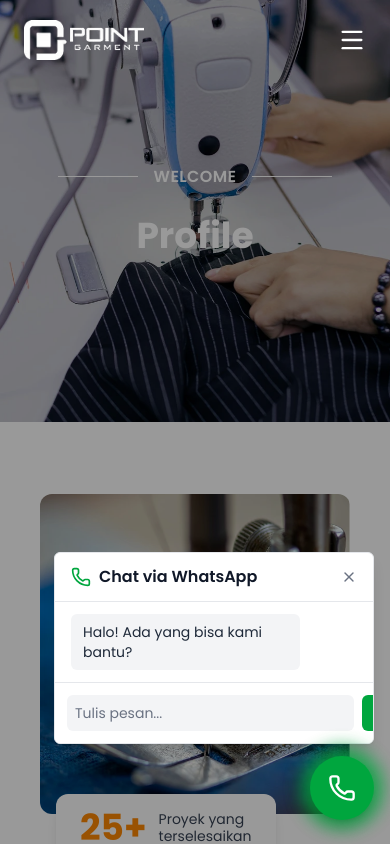
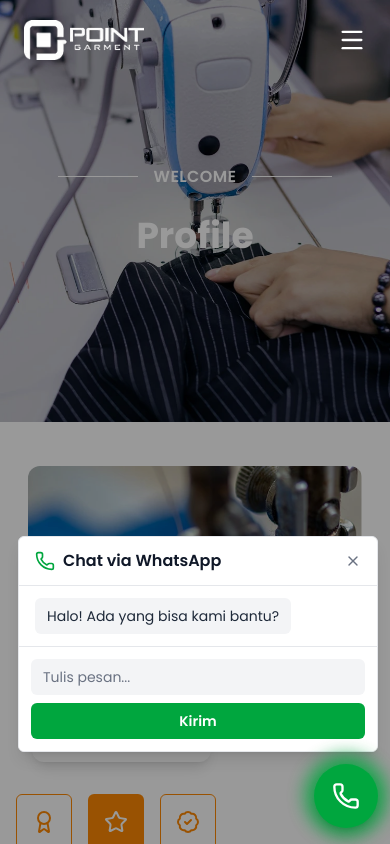
Before and after one commit to Zhacksdev/PointGarment-website, a Next.js app: page /profile in a window 390 px wide. Both pictures are taken after a click on the button 342 px from the left and 788 px from the top of the page. Shown: the top 844 px of the page. Built offline with nearby package versions, Linux system fonts and the light colour scheme.

Commit message:
add some fixing

```diff
--- a/app/home/component/MyProduct.tsx
+++ b/app/home/component/MyProduct.tsx
@@ -1,6 +1,6 @@
 "use client";
 
-import Image from "next/image";
+import Image, { StaticImageData } from "next/image";
 import { Swiper, SwiperSlide } from "swiper/react";
 import "swiper/css";
 
@@ -8,17 +8,28 @@ import jaketImg from "../asset/jacket-poingarment.webp";
 import kaosImg from "../asset/tshirt-poingarment.webp";
 import poloImg from "../asset/polo-poingarment.webp";
 
-const products = [
-  { name: "Jaket", image: jaketImg },
-  { name: "Kaos", image: kaosImg },
-  { name: "Polo Shirt", image: poloImg },
+const WA_PHONE = "6285648102433";
+
+type Product = {
+  name: string;
+  image: StaticImageData;
+  category?: string;
+};
+
+const products: Product[] = [
+  { name: "Jaket", image: jaketImg, category: "Jaket" },
+  { name: "Kaos", image: kaosImg, category: "Kaos" },
+  { name: "Polo Shirt", image: poloImg, category: "Polo" },
 ];
+
+function buildWaLink(message: string) {
+  return `https://wa.me/${WA_PHONE}?text=${encodeURIComponent(message)}`;
+}
 
 export default function MyProduct() {
   return (
     <section className="py-12 sm:py-16 md:py-20 bg-white">
       <div className="max-w-7xl mx-auto px-4 sm:px-6">
-
         {/* TITLE */}
         <div className="text-center mb-8 sm:mb-12">
           <p className="text-sm sm:text-base font-medium text-orange-400 mb-1">
@@ -40,10 +51,15 @@ export default function MyProduct() {
             1024: { slidesPerView: 3 },
           }}
         >
-          {products.map((item) => (
+          {products.map((item) => {
+            const msg = `Halo Point Garment, saya ingin pesan ${item.name}${
+              item.category ? ` (kategori ${item.category})` : ""
+            }. Bisa minta katalog & harga?`;
+            const waLink = buildWaLink(msg);
+
+            return (
               <SwiperSlide key={item.name}>
                 <div className="bg-white rounded-2xl p-4 sm:p-6 text-center h-full shadow hover:shadow-lg transition">
-
                   {/* IMAGE */}
                   <div className="relative w-full aspect-3/4 rounded-xl overflow-hidden mb-4">
                     <Image
@@ -60,15 +76,20 @@ export default function MyProduct() {
                     {item.name}
                   </h3>
 
-                {/* CTA */}
-                <button className="mt-4 sm:mt-6 w-full bg-black text-white px-4 py-2 rounded-md hover:bg-zinc-800 transition text-sm sm:text-base">
+                  {/* CTA -> WhatsApp */}
+                  <a
+                    href={waLink}
+                    target="_blank"
+                    rel="noopener noreferrer"
+                    className="mt-4 sm:mt-6 inline-flex w-full items-center justify-center bg-black text-white px-4 py-2 rounded-md hover:bg-zinc-800 transition text-sm sm:text-base"
+                  >
                     Pesan Sekarang
-                </button>
+                  </a>
                 </div>
               </SwiperSlide>
-          ))}
+            );
+          })}
         </Swiper>
-
       </div>
     </section>
   );
--- a/app/home/component/Quality.tsx
+++ b/app/home/component/Quality.tsx
@@ -42,7 +42,7 @@ export default function Quality() {
             Bukti Kepercayaan dan Kualitas Point Garment
           </h2>
 
-          <p className="mt-4 text-sm sm:text-base text-zinc-600 leading-relaxed">
+          <p className="mt-4 text-sm sm:text-base text-zinc-600 leading-relaxed text-justify">
             Setiap proyek yang berhasil kami selesaikan—mulai dari ribuan
             seragam perusahaan hingga koleksi fashion eksklusif—adalah cerminan
             dari komitmen kami pada integritas, kualitas, dan ketepatan waktu.
--- a/app/produk/component/HeroImage.tsx
+++ b/app/produk/component/HeroImage.tsx
@@ -20,7 +20,7 @@ export default function HeroImage() {
           </div>
 
           <h1 className="text-4xl md:text-7xl font-bold leading-tight">
-            Profile
+            Produk
           </h1>
         </div>
       </div>
--- a/app/profile/component/ProfileMe.tsx
+++ b/app/profile/component/ProfileMe.tsx
@@ -1,31 +1,36 @@
 import Image from "next/image";
 import { Award, Star, BadgeCheck } from "lucide-react";
 import ProfileImage from "../asset/ProfileImage.webp";
+import type { ReactNode } from "react";
 
 export default function ProfileMe() {
   return (
     <section className="bg-white w-full">
-      <div className="max-w-7xl mx-auto px-6 py-14 md:py-20">
-        <div className="grid grid-cols-1 md:grid-cols-2 gap-12 items-center">
+      <div className="max-w-7xl mx-auto px-4 sm:px-6 py-8 sm:py-12 md:py-20">
+        <div className="grid grid-cols-1 md:grid-cols-2 gap-8 md:gap-12 items-center">
           {/* LEFT IMAGE CARD */}
           <div className="relative">
-            <div className=" rounded-2xl p-4 md:p-6">
+            <div className="rounded-2xl p-3 sm:p-4 md:p-6">
               <div className="relative overflow-hidden rounded-xl">
-                <Image
-                  src={ProfileImage}
-                  alt="Proses produksi Point Garment"
-                  className="w-full h-80 md:h-130 object-cover"
-                  priority={false}
-                />
+                <div className="relative w-full h-65 sm:h-80 md:h-130">
+                  <Image
+                    src={ProfileImage}
+                    alt="Proses produksi Point Garment"
+                    fill
+                    sizes="(max-width: 640px) 100vw, (max-width: 1024px) 50vw, 560px"
+                    className="object-cover"
+                    priority={false}
+                  />
+                </div>
               </div>
             </div>
 
             {/* BADGE */}
-            <div className="absolute -bottom-8 left-8 bg-white rounded-xl shadow-lg px-6 py-4 flex items-center gap-3">
-              <span className="text-orange-400 font-bold text-4xl leading-none">
+            <div className="absolute -bottom-6 left-4 sm:left-6 md:left-8 bg-white rounded-xl shadow-lg px-4 sm:px-6 py-3 sm:py-4 flex items-center gap-3">
+              <span className="text-orange-400 font-bold text-3xl sm:text-4xl leading-none">
                 25+
               </span>
-              <span className="text-gray-700 text-sm leading-tight">
+              <span className="text-gray-700 text-xs sm:text-sm leading-tight">
                 Proyek yang
                 <br />
                 terselesaikan
@@ -34,31 +39,31 @@ export default function ProfileMe() {
           </div>
 
           {/* RIGHT CONTENT */}
-          <div>
+          <div className="pt-6 md:pt-0">
             {/* ICONS */}
-            <div className="flex items-center gap-8 mb-10">
-              <IconOutline icon={<Award size={40} />} />
-              <IconFilled icon={<Star size={40} />} />
-              <IconOutline icon={<BadgeCheck size={40} />} />
+            <div className="flex items-center gap-4 sm:gap-6 md:gap-8 mb-6 md:mb-10">
+              <IconOutline icon={<Award className="h-6 w-6 sm:h-8 sm:w-8 md:h-10 md:w-10" />} />
+              <IconFilled icon={<Star className="h-6 w-6 sm:h-8 sm:w-8 md:h-10 md:w-10" />} />
+              <IconOutline icon={<BadgeCheck className="h-6 w-6 sm:h-8 sm:w-8 md:h-10 md:w-10" />} />
             </div>
 
-            <h2 className="text-2xl md:text-4xl font-extrabold text-gray-900 leading-tight">
+            <h2 className="text-xl sm:text-2xl md:text-4xl font-extrabold text-gray-900 leading-tight">
               Bukti Kepercayaan dan
-              <br />
+              <br className="hidden sm:block" />
               Kualitas Point Garment
             </h2>
 
-            <p className="mt-4 text-gray-600 leading-relaxed max-w-xl">
+            <p className="mt-3 sm:mt-4 text-gray-600 text-sm sm:text-base leading-relaxed max-w-xl text-justify">
               Setiap proyek yang berhasil kami selesaikan—mulai dari ribuan
               seragam perusahaan hingga koleksi fashion eksklusif—adalah
               cerminan dari komitmen kami pada integritas, kualitas, dan
               ketepatan waktu.
             </p>
 
-            <div className="mt-6">
+            <div className="mt-5 sm:mt-6">
               <a
                 href="#produk"
-                className="inline-flex items-center justify-center rounded-md bg-orange-400 px-6 py-3 text-white font-semibold hover:bg-orange-600 transition"
+                className="inline-flex items-center justify-center rounded-md bg-orange-400 px-5 sm:px-6 py-2.5 sm:py-3 text-white font-semibold hover:bg-orange-600 transition"
               >
                 Produk Kami
               </a>
@@ -67,24 +72,24 @@ export default function ProfileMe() {
         </div>
 
         {/* spacer mobile biar badge gak ketiban */}
-        <div className="h-10 md:hidden" />
+        <div className="h-8 sm:h-10 md:hidden" />
       </div>
     </section>
   );
 }
 
 /* ICON COMPONENTS */
-function IconOutline({ icon }: { icon: React.ReactNode }) {
+function IconOutline({ icon }: { icon: ReactNode }) {
   return (
-    <div className="h-24 w-24 rounded-md border border-orange-400 text-orange-400 flex items-center justify-center">
+    <div className="h-14 w-14 sm:h-16 sm:w-16 md:h-24 md:w-24 rounded-md border border-orange-400 text-orange-400 flex items-center justify-center">
       {icon}
     </div>
   );
 }
 
-function IconFilled({ icon }: { icon: React.ReactNode }) {
+function IconFilled({ icon }: { icon: ReactNode }) {
   return (
-    <div className="h-24 w-24 rounded-md bg-orange-400 text-white flex items-center justify-center">
+    <div className="h-14 w-14 sm:h-16 sm:w-16 md:h-24 md:w-24 rounded-md bg-orange-400 text-white flex items-center justify-center">
       {icon}
     </div>
   );
--- a/component/WhatsAppToggle.tsx
+++ b/component/WhatsAppToggle.tsx
@@ -28,27 +28,19 @@ export default function WhatsAppToggle() {
   function sendToWhatsApp(text: string) {
     if (!text) return;
     const encoded = encodeURIComponent(text);
-    const url = WA_PHONE
-      ? `https://wa.me/${WA_PHONE}?text=${encoded}`
-      : `https://wa.me/?text=${encoded}`;
+    const url = `https://wa.me/${WA_PHONE}?text=${encoded}`;
     window.open(url, "_blank");
   }
 
   function handleSend() {
     if (!input.trim()) return;
-    const userMsg: Message = {
-      id: Date.now().toString(),
-      text: input.trim(),
-      from: "user",
-    };
-    setMessages((m) => [...m, userMsg]);
 
-    // simulate posting to WA: open WhatsApp web with prefilled message
-    sendToWhatsApp(input.trim());
+    const text = input.trim();
+    setMessages((m) => [...m, { id: Date.now().toString(), text, from: "user" }]);
 
+    sendToWhatsApp(text);
     setInput("");
 
-    // optional: simulate support acknowledgment
     setTimeout(() => {
       setMessages((m) => [
         ...m,
@@ -59,14 +51,17 @@ export default function WhatsAppToggle() {
 
   return (
     <div>
-      {/* Floating button */}
-      <div className="fixed right-4 bottom-6 z-50">
+      <div className="fixed right-3 sm:right-4 bottom-4 sm:bottom-6 z-50">
         <div className="flex flex-col items-end gap-3">
           {/* Chat box */}
           <div
-            className={`w-80 md:w-28rem bg-white border border-gray-200 rounded-md shadow-lg overflow-hidden transform transition-all origin-bottom-right ${
-              open ? "scale-100 opacity-100" : "scale-95 opacity-0 pointer-events-none"
-            }`}
+            className={[
+              // ✅ mobile: hampir full width, desktop: 28rem
+              "bg-white border border-gray-200 rounded-md shadow-lg overflow-hidden",
+              "transform transition-all origin-bottom-right",
+              "w-[calc(100vw-1.5rem)] max-w-90 sm:w-80 md:w-md",
+              open ? "scale-100 opacity-100" : "scale-95 opacity-0 pointer-events-none",
+            ].join(" ")}
             aria-hidden={!open}
           >
             <div className="flex items-center justify-between px-4 py-3 border-b border-gray-200">
@@ -86,28 +81,35 @@ export default function WhatsAppToggle() {
             <div ref={listRef} className="max-h-60 overflow-y-auto px-4 py-3 space-y-3 bg-white">
               {messages.map((msg) => (
                 <div key={msg.id} className={`flex ${msg.from === "user" ? "justify-end" : "justify-start"}`}>
-                  <div className={`px-3 py-2 rounded-md max-w-[80%] text-sm ${msg.from === "user" ? "bg-green-600 text-white" : "bg-gray-100 text-gray-800"}`}>
+                  <div
+                    className={[
+                      "px-3 py-2 rounded-md max-w-[85%] text-sm",
+                      msg.from === "user" ? "bg-green-600 text-white" : "bg-gray-100 text-gray-800",
+                    ].join(" ")}
+                  >
                     {msg.text}
                   </div>
                 </div>
               ))}
             </div>
 
+            {/* ✅ input area responsive */}
             <div className="px-3 py-3 border-t border-gray-200 bg-white">
-              <div className="flex gap-2">
+              <div className="flex flex-col sm:flex-row gap-2">
                 <input
                   value={input}
                   onChange={(e) => setInput(e.target.value)}
                   onKeyDown={(e) => {
                     if (e.key === "Enter") handleSend();
                   }}
-                  className="flex-1 bg-gray-100 text-sm outline-none placeholder:text-gray-500 text-gray-900 px-2 py-1 rounded-md"
+                  className="w-full flex-1 bg-gray-100 text-sm outline-none placeholder:text-gray-500 text-gray-900 px-3 py-2 rounded-md"
                   placeholder="Tulis pesan..."
                   aria-label="Tulis pesan"
                 />
+
                 <button
                   onClick={handleSend}
-                  className="bg-green-600 hover:bg-green-700 text-white px-4 py-2 rounded-md text-sm"
+                  className="w-full sm:w-auto bg-green-600 hover:bg-green-700 text-white px-4 py-2 rounded-md text-sm font-semibold"
                   aria-label="Kirim pesan"
                 >
                   Kirim
@@ -131,13 +133,22 @@ export default function WhatsAppToggle() {
         </div>
       </div>
 
-      {/* Mobile: full width modal when open */}
+      {/* Mobile overlay */}
       {open && (
         <div className="fixed inset-0 bg-black/40 z-40 md:hidden" onClick={() => setOpen(false)} />
       )}
 
-      <style>{`@keyframes pulseScale { 0% { transform: scale(1); opacity: 0.95; } 50% { transform: scale(1.14); opacity: 0.85; } 100% { transform: scale(1); opacity: 0.95; } }
-      .pulse-scale { animation: pulseScale 1.6s ease-in-out infinite; transform-origin: center; filter: blur(8px); }
+      <style>{`
+        @keyframes pulseScale {
+          0% { transform: scale(1); opacity: 0.95; }
+          50% { transform: scale(1.14); opacity: 0.85; }
+          100% { transform: scale(1); opacity: 0.95; }
+        }
+        .pulse-scale {
+          animation: pulseScale 1.6s ease-in-out infinite;
+          transform-origin: center;
+          filter: blur(8px);
+        }
       `}</style>
     </div>
   );
```
Also changed, not shown: app/produk/component/ProductList.tsx (+21 -16 lines), app/produk/asset/HeroImage.webp. Lines whose indentation alone changed are shown as unchanged.
